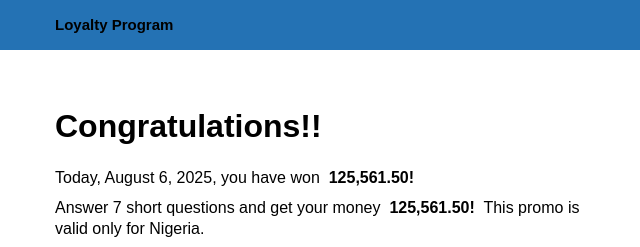
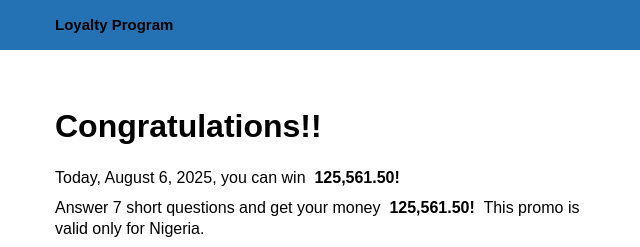
Before and after one commit to Jeanzhen/get-money, a plain HTML site: page index.html in a window 1280 px wide. Shown: the top 247 px of the page, 0-640 px from the left. Drawn offline with Linux system fonts and the light colour scheme; a script that the page names is missing; a web font is replaced by a local one.

Commit message:
Update index.html

```diff
--- a/index.html
+++ b/index.html
@@ -339,7 +339,7 @@
       <div class="container">
         <div class="info__top">
           <div class="info__left"><p class="info__title">Congratulations!!</p>
-            <p class="info__text">Today, <span class="data-today">&nbsp;</span>, you have won <span
+            <p class="info__text">Today, <span class="data-today">&nbsp;</span>, you can win <span
                     style="font-weight: 700;">&nbsp;125,561.50!&nbsp;</span></p>
             <p class="info__text">Answer 7 short questions and get your money <span
                     style="font-weight: 700;">&nbsp;125,561.50!&nbsp;</span> This promo is valid only for
```
